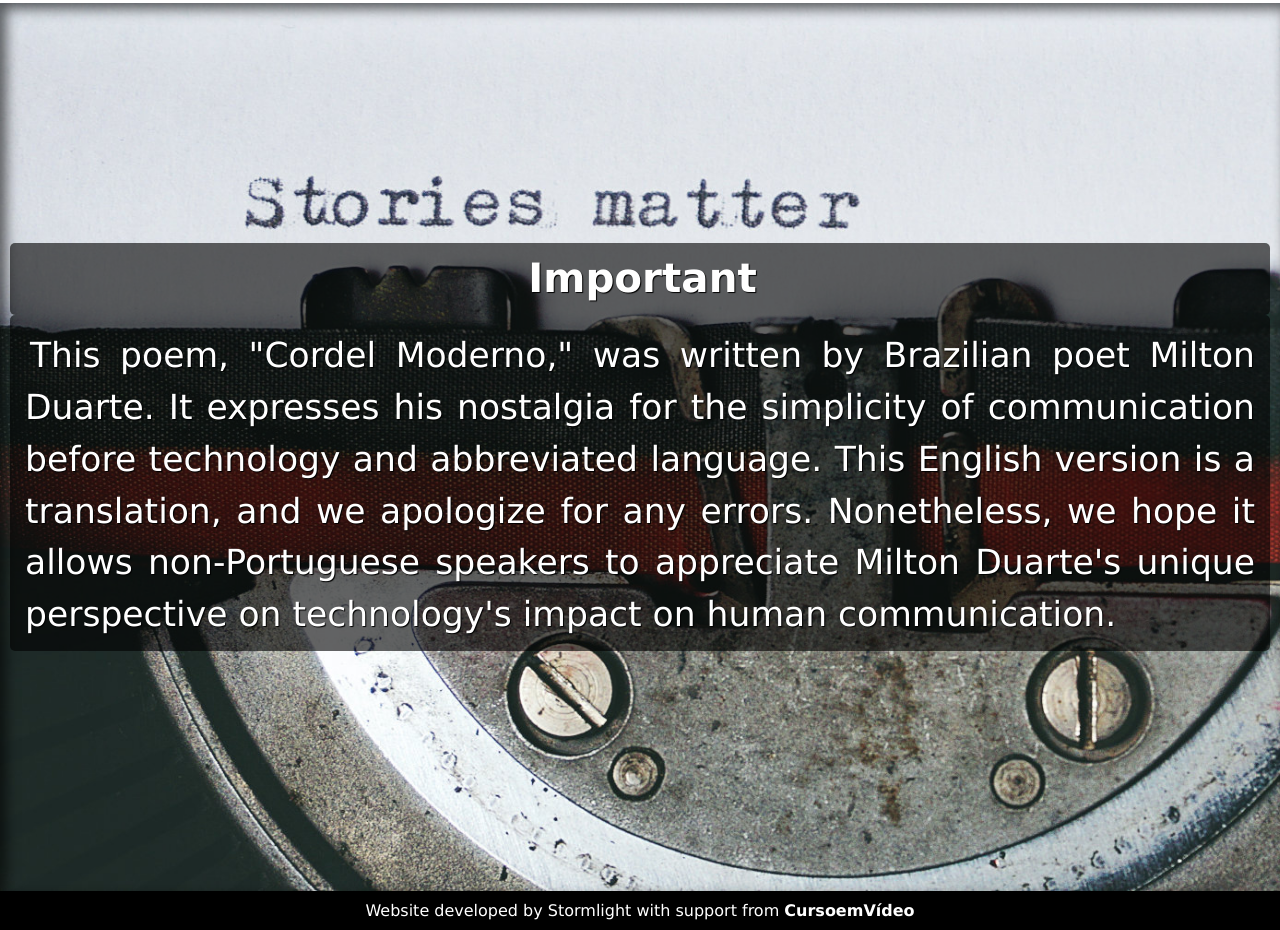
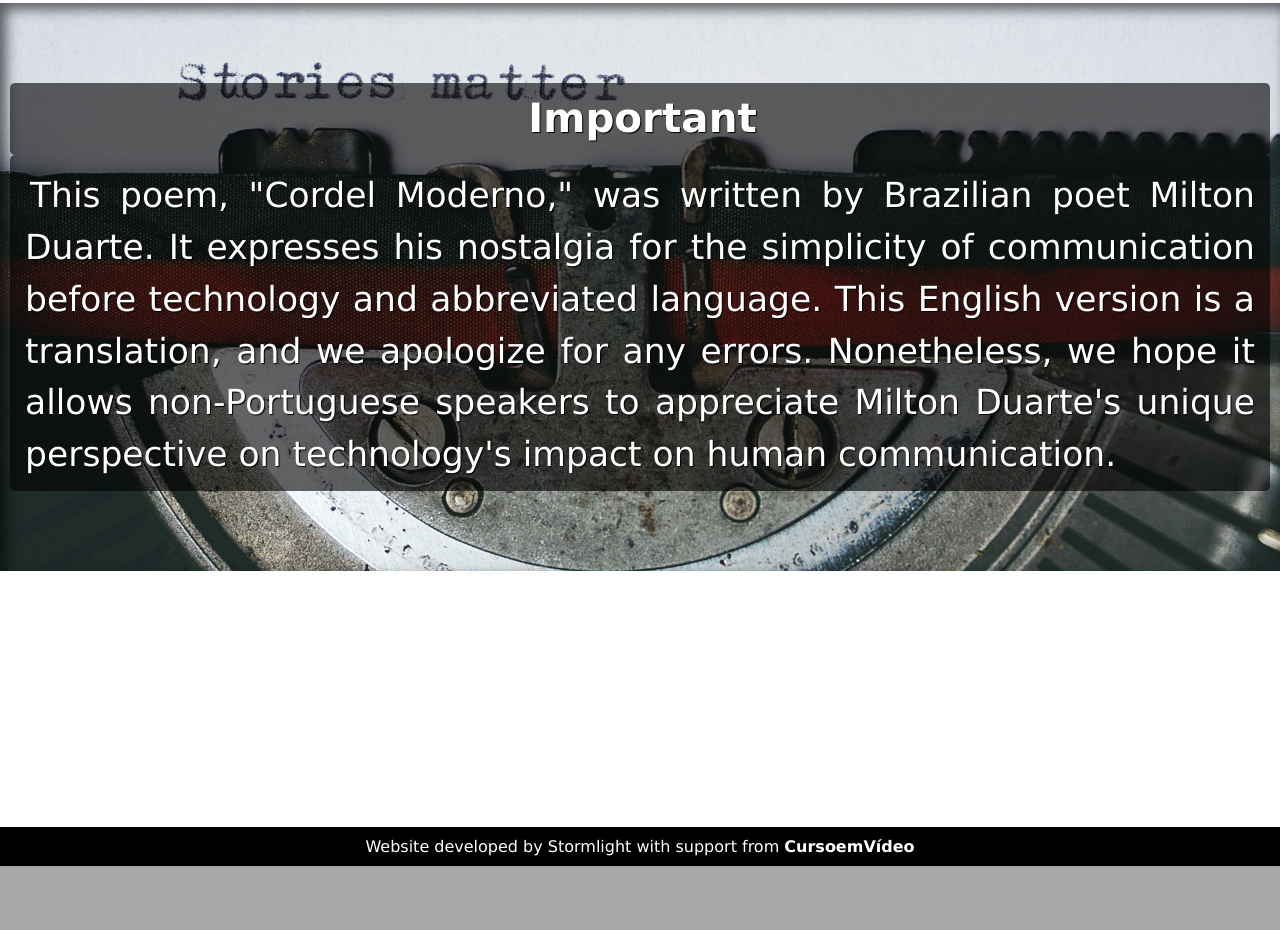
Before and after one commit to Stormlig/html5-css3, a plain HTML site: page projeto-cordel/index.html in a window 1280 px wide. Shown: the part 5939-6869 px from the top of the page. After the commit the page ends 6805 px from the top, so only its background shows below. Drawn offline with Linux system fonts and the light colour scheme; a web font is replaced by a local one.

Commit message:
atualizar

```diff
--- a/projeto-cordel/estilo/style.css
+++ b/projeto-cordel/estilo/style.css
@@ -98,8 +98,8 @@ section#img02{
 }
 
 aside {
-  padding-top: 30vh;
-  padding-bottom: 30vh;
+  padding-top: 10vh;
+  padding-bottom: 10vh;
   line-height: 1.5em;
   padding-right: 10px;
   padding-left: 10px;
@@ -128,11 +128,16 @@ aside.imgpe > p, h3 {
 }
 
 aside#imgpeg {
-background-image: url('../imagens/imgrodapé.jpg');
+background-image: url('../imagens/imgrodapé01.jpg');
 background-position: left top;
 background-size: cover;
 background-attachment: fixed;
 box-shadow: inset 6px 6px 13px 0px rgba(0, 0, 0, 0.603);
+}
+
+.spacing {
+  padding: 10%;
+  background-color: white;
 }
 
 footer {
--- a/projeto-cordel/index.html
+++ b/projeto-cordel/index.html
@@ -163,7 +163,7 @@ By <a href="https://www.recantodasletras.com.br/poesias/3186743" target="_blank"
       This poem, "Cordel Moderno," was written by Brazilian poet Milton Duarte. It expresses his nostalgia for the simplicity of communication before technology and abbreviated language. This English version is a translation, and we apologize for any errors. Nonetheless, we hope it allows non-Portuguese speakers to appreciate Milton Duarte's unique perspective on technology's impact on human communication.
     </p>
   </aside>
-
+<div class="spacing"></div>
   <footer>
     <p>
       Website developed by Stormlight with support from <a href="https://www.cursoemvideo.com/" target="_blank">CursoemVídeo</a>
```
Also changed, not shown: projeto-cordel/imagens/imgrodapé01.jpg (added).
